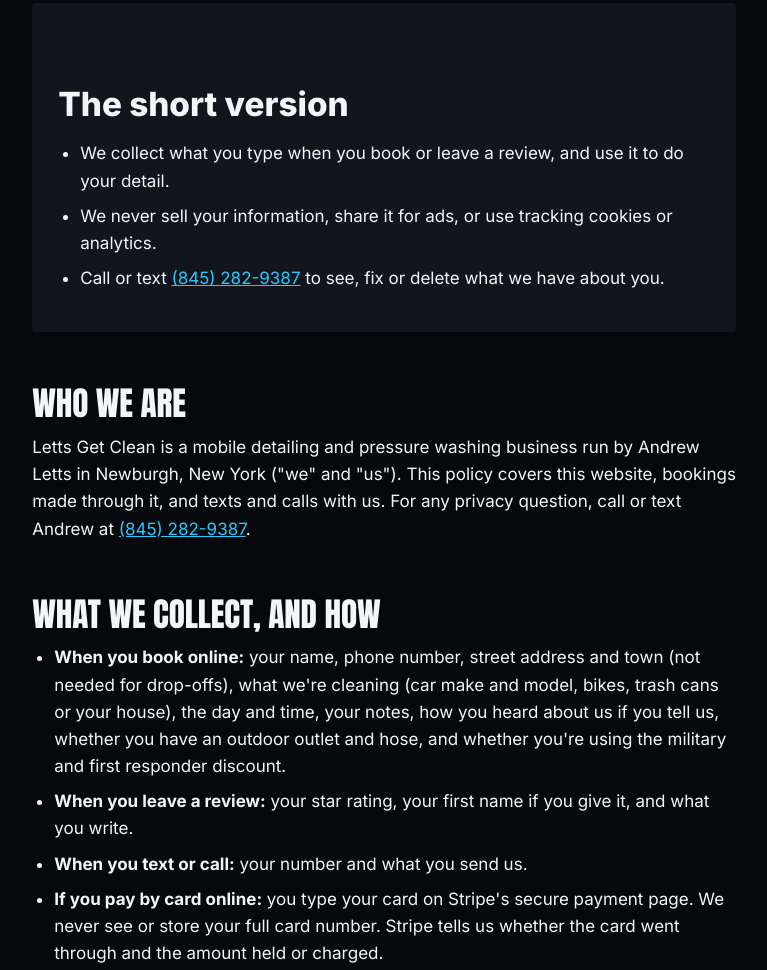
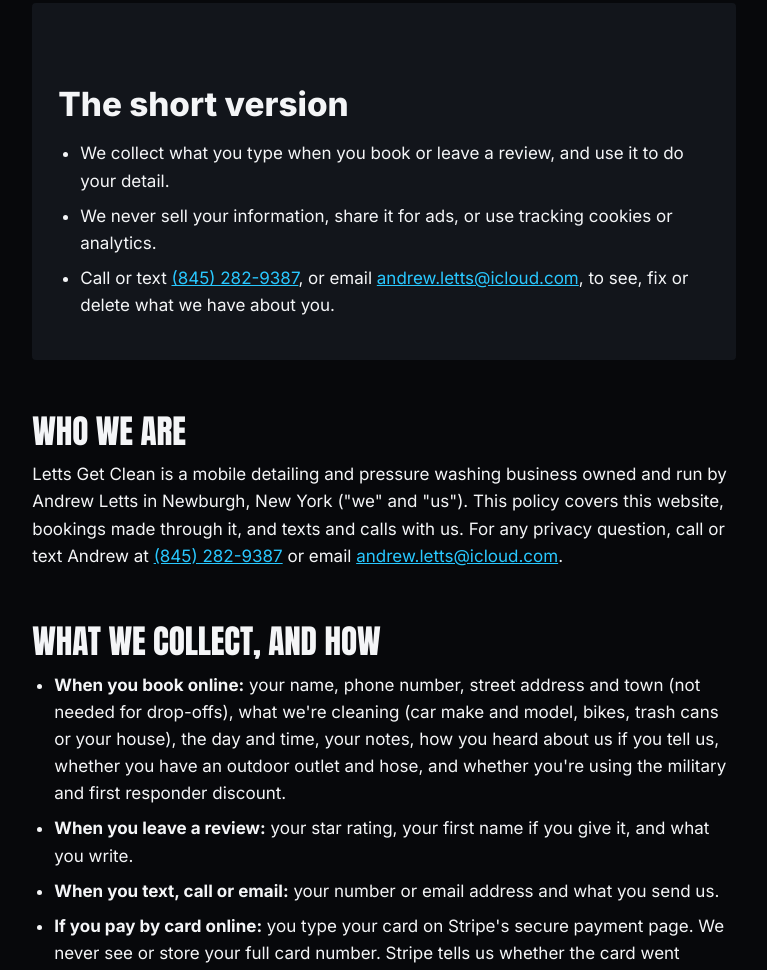
Before and after one commit to Andrew110927/letts-get-clean, a plain HTML site: page privacy.html in a window 1280 px wide. Shown: the part 240-1210 px from the top of the page, without its empty margins (228-995 px from the left). Drawn offline with Linux system fonts and the light colour scheme.

Commit message:
Add Andrew's email and name, and record his answers
Email andrew.letts@icloud.com in the footer, the about facts, the business schema
(with Andrew Letts as founder) and every policy page, plus email privacy requests.
The terms now name Andrew Letts, who owns and runs Letts Get Clean. Media: the
mascot is Andrew's own art and the Sonata reel's music was made for the business,
so every file is cleared. No satisfaction guarantee: the refund wording stays.

Co-Authored-By: Claude Opus 5.5 <noreply@anthropic.com>

```diff
--- a/privacy.html
+++ b/privacy.html
@@ -33,18 +33,18 @@
     <ul>
       <li>We collect what you type when you book or leave a review, and use it to do your detail.</li>
       <li>We never sell your information, share it for ads, or use tracking cookies or analytics.</li>
-      <li>Call or text <a href="tel:+18452829387">(845) 282-9387</a> to see, fix or delete what we have about you.</li>
+      <li>Call or text <a href="tel:+18452829387">(845) 282-9387</a>, or email <a href="mailto:andrew.letts@icloud.com">andrew.letts@icloud.com</a>, to see, fix or delete what we have about you.</li>
     </ul>
   </div>
 
   <h2>Who we are</h2>
-  <p>Letts Get Clean is a mobile detailing and pressure washing business run by Andrew Letts in Newburgh, New York ("we" and "us"). This policy covers this website, bookings made through it, and texts and calls with us. For any privacy question, call or text Andrew at <a href="tel:+18452829387">(845) 282-9387</a>.</p>
+  <p>Letts Get Clean is a mobile detailing and pressure washing business owned and run by Andrew Letts in Newburgh, New York ("we" and "us"). This policy covers this website, bookings made through it, and texts and calls with us. For any privacy question, call or text Andrew at <a href="tel:+18452829387">(845) 282-9387</a> or email <a href="mailto:andrew.letts@icloud.com">andrew.letts@icloud.com</a>.</p>
 
   <h2>What we collect, and how</h2>
   <ul>
     <li><strong>When you book online:</strong> your name, phone number, street address and town (not needed for drop-offs), what we're cleaning (car make and model, bikes, trash cans or your house), the day and time, your notes, how you heard about us if you tell us, whether you have an outdoor outlet and hose, and whether you're using the military and first responder discount.</li>
     <li><strong>When you leave a review:</strong> your star rating, your first name if you give it, and what you write.</li>
-    <li><strong>When you text or call:</strong> your number and what you send us.</li>
+    <li><strong>When you text, call or email:</strong> your number or email address and what you send us.</li>
     <li><strong>If you pay by card online:</strong> you type your card on Stripe's secure payment page. We never see or store your full card number. Stripe tells us whether the card went through and the amount held or charged.</li>
     <li><strong>On your device:</strong> if you allow "Preferences" and tick "Remember my details", your booking details are saved in your own browser so the form fills in next time. If you allow Preferences and came from a QR code on a flyer, card or sign, the browser remembers which one until you close the tab. Your cookie choice itself is kept for 12 months. None of this is sent to us on its own. See the <a href="cookies.html">cookie policy</a>.</li>
     <li><strong>Technical details:</strong> like any website, our host (GitHub Pages) and our database service (Supabase) receive basic technical information such as your IP address and browser type when the page loads prices and open times. We don't use it to identify you.</li>
@@ -86,8 +86,8 @@
   <h2 id="request">Your choices and privacy requests</h2>
   <p>You can ask to see the information we have about you, correct it, or have it deleted, including your review. You can also ask us to stop texting you at any time.</p>
   <ul>
-    <li><strong>How to ask:</strong> text or call Andrew at <a href="tel:+18452829387">(845) 282-9387</a>. The button below starts a text for you.</li>
-    <li><strong>How we check it's you:</strong> we answer from the phone number your booking used, so nobody else can see or delete your details. If you've changed numbers, we may ask a question only you would know, such as your appointment date.</li>
+    <li><strong>How to ask:</strong> text or call Andrew at <a href="tel:+18452829387">(845) 282-9387</a>, or email <a href="mailto:andrew.letts@icloud.com">andrew.letts@icloud.com</a>. The button below starts a text for you.</li>
+    <li><strong>How we check it's you:</strong> we reply to the phone number your booking used, so nobody else can see or delete your details. If you email us, we'll text that number to confirm it's you. If you've changed numbers, we may ask a question only you would know, such as your appointment date.</li>
     <li><strong>What we delete:</strong> your name, phone number, address, car details and notes from our booking records and customer list, and your review if you want.</li>
     <li><strong>What we have to keep:</strong> the date, the service and the amount paid for each job, because tax rules require it. Those records keep no more about you than the law needs.</li>
     <li><strong>How fast:</strong> within 30 days of your request.</li>
@@ -95,6 +95,7 @@
   <div class="actions">
     <a class="btn" href="sms:+18452829387?&amp;body=Privacy%20request%20for%20Letts%20Get%20Clean%3A%20please%20(send%20me%20a%20copy%20of%20%2F%20correct%20%2F%20delete)%20the%20information%20you%20have%20about%20me.%20Name%3A%20">Text a privacy request</a>
     <a class="btn btn-ghost" href="tel:+18452829387">Call Andrew</a>
+    <a class="btn btn-ghost" href="mailto:andrew.letts@icloud.com?subject=Privacy%20request">Email a privacy request</a>
   </div>
   <p>We don't sell or share personal information for advertising, so there's nothing to opt out of. If your browser sends a Global Privacy Control signal, it's honored by default for the same reason.</p>
 
@@ -108,7 +109,7 @@
   <p>If we change this policy, we'll update the date at the top of this page. If a change affects how we use information you already gave us, we'll ask you first.</p>
 
   <h2>Contact</h2>
-  <p>Letts Get Clean · Andrew Letts · Newburgh, NY<br>Call or text <a href="tel:+18452829387">(845) 282-9387</a></p>
+  <p>Letts Get Clean · Andrew Letts · Newburgh, NY<br>Call or text <a href="tel:+18452829387">(845) 282-9387</a><br>Email <a href="mailto:andrew.letts@icloud.com">andrew.letts@icloud.com</a></p>
 </main>
 
 <footer>
```
Also changed, not shown: accessibility.html (+1 -1 lines), cookies.html (+1 -1 lines), index.html (+4 -0 lines), refund-policy.html (+1 -1 lines), terms.html (+2 -2 lines), 2 other files.
